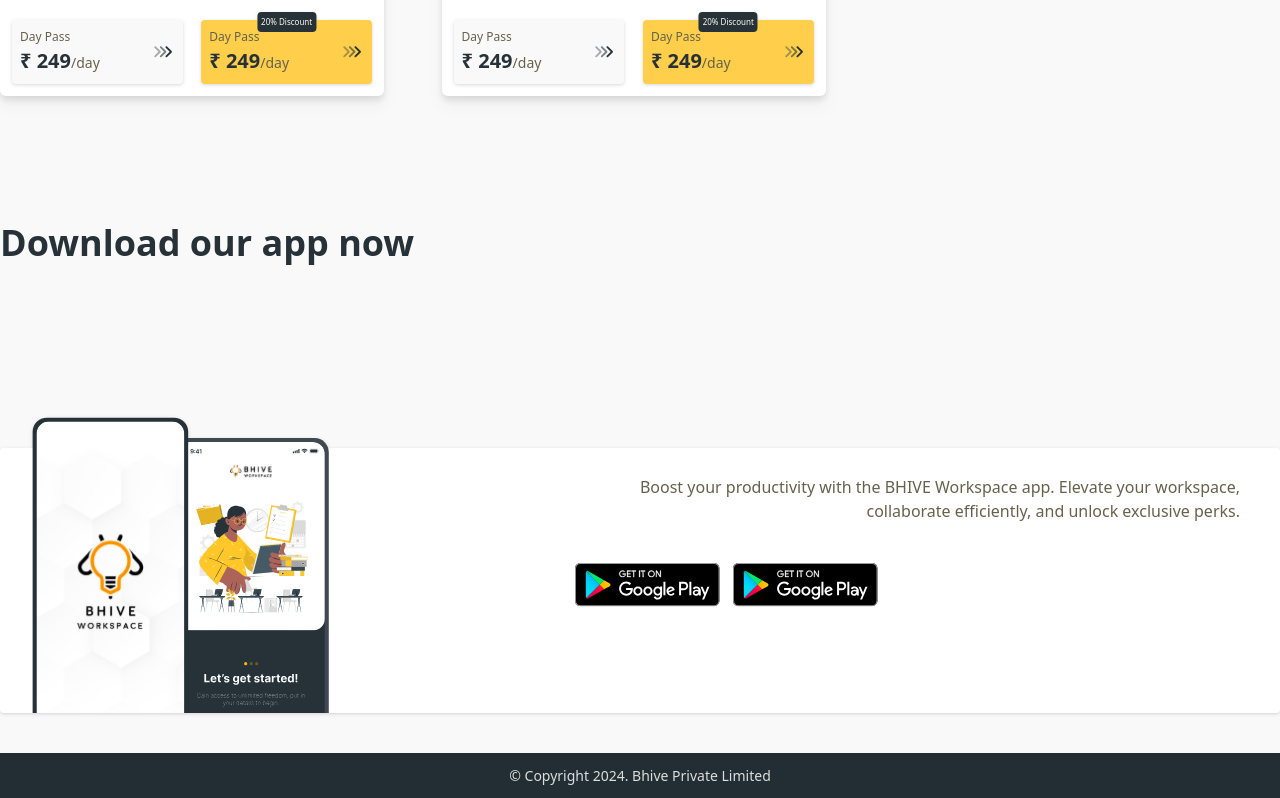
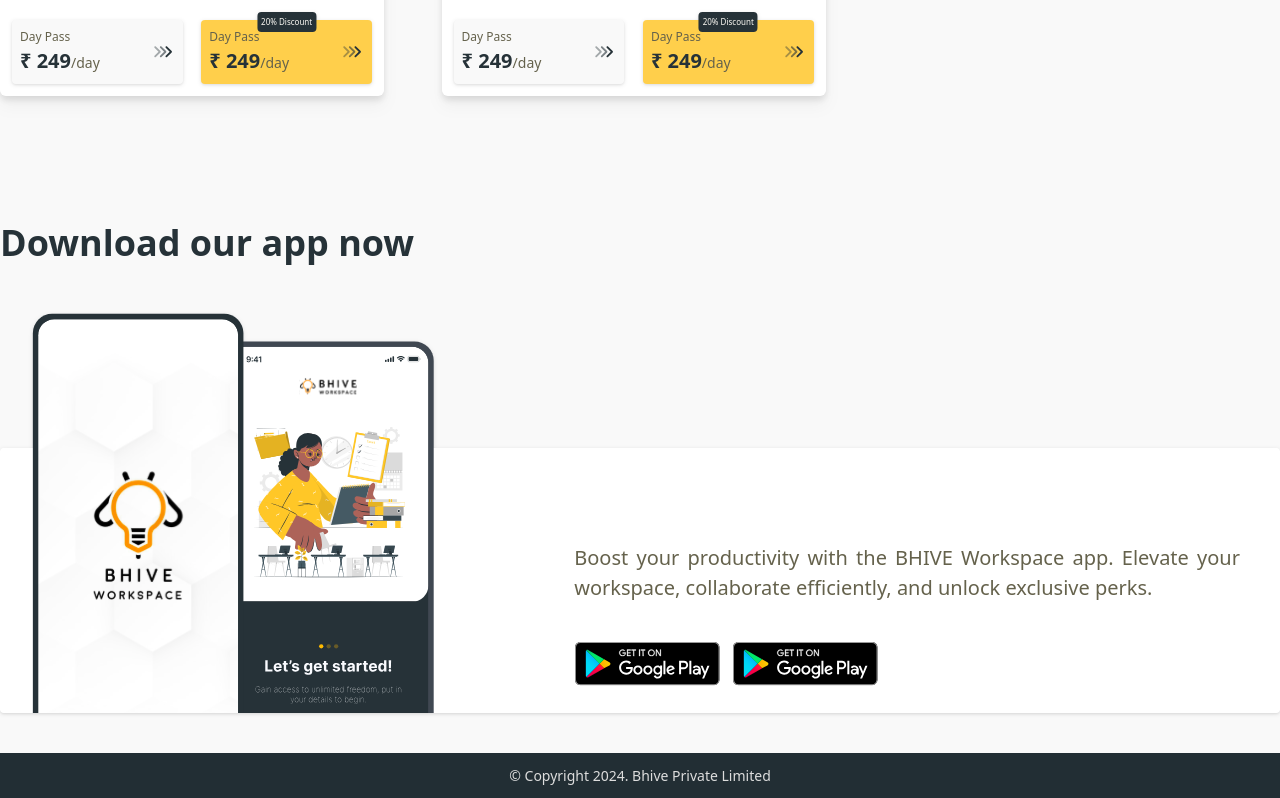
Before and after one commit to Bhusnar5044/bhive-workspace, a React (Vite) app: page / in a window 1280 px wide. Shown: the part 1760-2558 px from the top of the page. Built offline with nearby package versions, Linux system fonts and the light colour scheme; what tailwindcss-font-inter would draw is missing.

Commit message:
PB | fixed margin issues

```diff
--- a/src/pages/home/index.tsx
+++ b/src/pages/home/index.tsx
@@ -28,7 +28,7 @@
   return (
     <>
       <section className="mb-[3.12rem] lg:mb-[7.5rem]">
-        <div className="mb-10 flex justify-between">
+        <div className="mb-[1.875rem] flex justify-between lg:mb-10">
           <h2>Why Choose us?</h2>
           <img
             src="assets/icons/arrow.svg"
@@ -80,7 +80,7 @@
         </div>
       </section>
       <section className="mb-[3.12rem] lg:mb-[7.5rem]">
-        <div className="mb-10 flex justify-between">
+        <div className="mb-[1.875rem] flex justify-between lg:mb-10">
           <h2>Our Space Overview</h2>
           <img
             src="assets/icons/arrow.svg"
@@ -95,7 +95,7 @@
         </div>
       </section>
       <section className="mb-10">
-        <div className="mb-10 flex justify-between gap-3 lg:mb-[11.12rem] lg:gap-0">
+        <div className="mb-[1.875rem] flex justify-between gap-3 lg:mb-[11.12rem] lg:gap-0">
           <h2>Download our app now</h2>
           <img
             src="assets/icons/arrow.svg"
@@ -103,18 +103,18 @@
             className="lg:hidden"
           />
         </div>
-        <div className="relative flex w-full flex-col items-center gap-3 rounded bg-white p-3 pt-[1.69rem] shadow-dropShad drop-shadow lg:h-[16.56rem]  lg:w-auto lg:items-end lg:pb-[1.69rem] lg:pl-[35.89rem] lg:pr-10">
+        <div className="relative flex w-full flex-col items-center gap-3 rounded bg-white pb-3 pt-[1.69rem] shadow-dropShad drop-shadow lg:h-[16.56rem] lg:w-auto  lg:items-end lg:justify-end lg:pb-[1.69rem] lg:pl-[35.89rem] lg:pr-10">
           <img
             src="/assets/download-app-banner.svg"
             alt="download app banner"
-            className="relative h-[18.5rem] lg:absolute lg:bottom-0 lg:left-8"
+            className="lg:h relative h-[18.5rem] lg:absolute lg:bottom-0 lg:left-8 lg:h-[25rem]"
           />
           <div className="">
-            <p className="mb-[2.4rem] hidden text-right text-textSecondary lg:block">
+            <p className="mb-[2.4rem] hidden text-justify text-xl text-textSecondary lg:block">
               Boost your productivity with the BHIVE Workspace app. Elevate your
               workspace, collaborate efficiently, and unlock exclusive perks.
             </p>
-            <div className="flex gap-3">
+            <div className="flex gap-3 px-3 lg:px-0">
               <a href="#" className="rounded-md">
                 <img src="assets/googlePlay.svg" alt="googlePlay" />
               </a>
```
